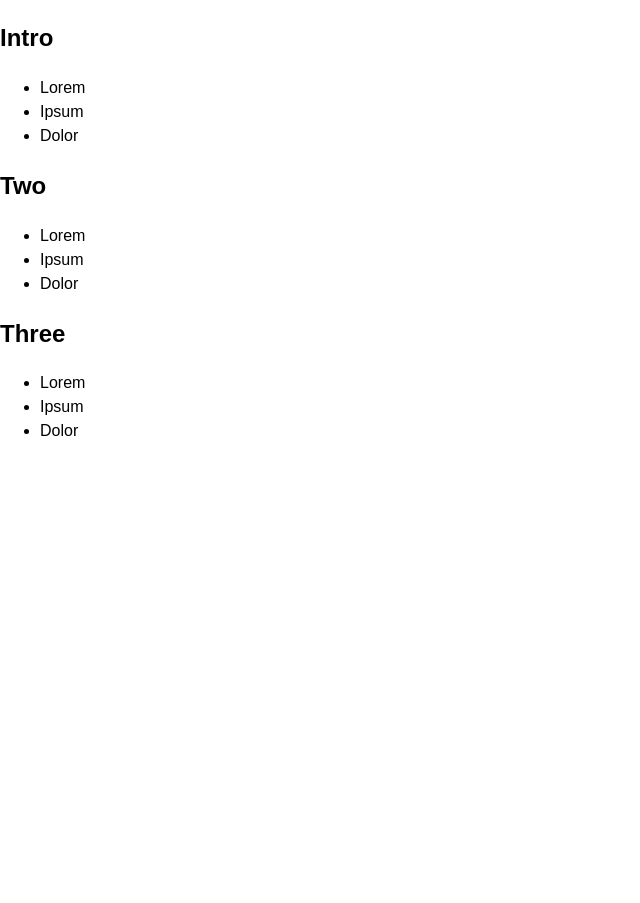
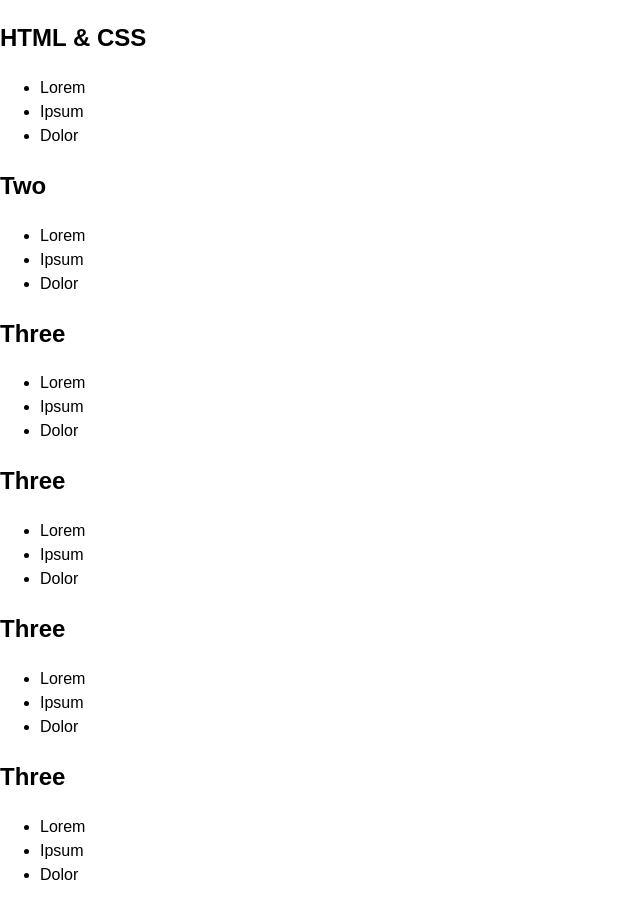
Before and after one commit to kbdonnally/wl-workshop, a Jekyll site: the page built from pages/presentation.html, in a window 1280 px wide. Shown: the whole page, without its empty margins (0-640 px from the left). Built offline with Jekyll 4.4.1, drawn with Linux system fonts in a browser that asks for light colours; some web fonts are replaced.

Commit message:
Add more dummy sections

```diff
--- a/pages/presentation.html
+++ b/pages/presentation.html
@@ -6,7 +6,7 @@ permalink: /presentation/
 
 <main class="presentation-wrapper">
     <section class="present-slides__intro">
-        <h1 class="present-slide__title">Intro</h1>
+        <h1 class="present-slide__title">HTML & CSS</h1>
         <div class="present-slide__content">
             <ul>
                 <li>Lorem</li>
@@ -38,4 +38,37 @@ permalink: /presentation/
         </div>
     </section>
 
+    <section class="present-slides__3">
+        <h1 class="present-slide__title">Three</h1>
+        <div class="present-slide__content">
+            <ul>
+                <li>Lorem</li>
+                <li>Ipsum</li>
+                <li>Dolor</li>
+            </ul>
+        </div>
+    </section>
+
+    <section class="present-slides__3">
+        <h1 class="present-slide__title">Three</h1>
+        <div class="present-slide__content">
+            <ul>
+                <li>Lorem</li>
+                <li>Ipsum</li>
+                <li>Dolor</li>
+            </ul>
+        </div>
+    </section>
+
+    <section class="present-slides__3">
+        <h1 class="present-slide__title">Three</h1>
+        <div class="present-slide__content">
+            <ul>
+                <li>Lorem</li>
+                <li>Ipsum</li>
+                <li>Dolor</li>
+            </ul>
+        </div>
+    </section>
+
 </main>
```
